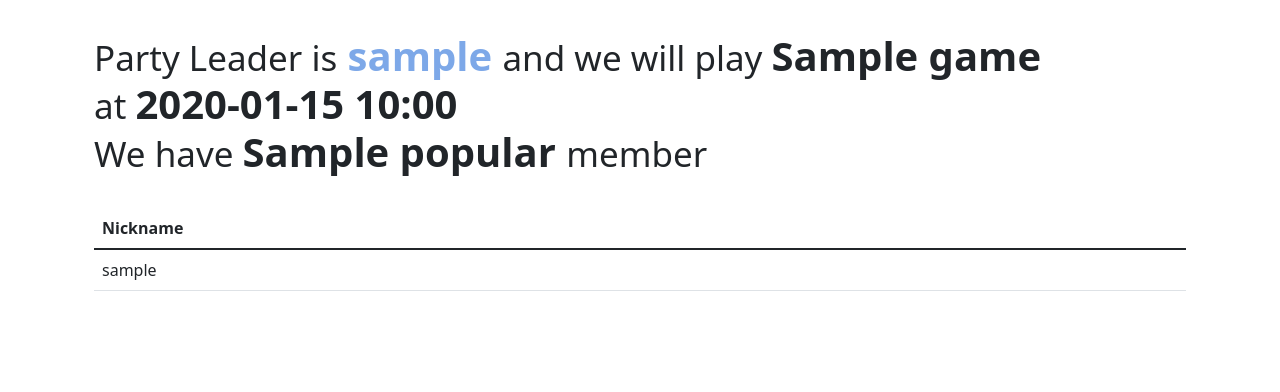
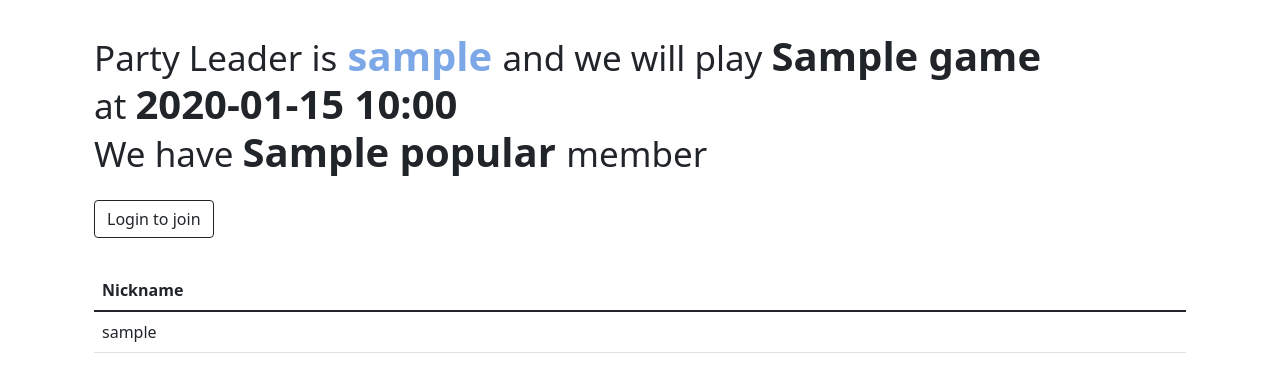
Before and after one commit to wbjeon2k/CSE421DB, a Flask app: template web/templates/partyDetail.html in a window 1280 px wide. Shown: the part 210-602 px from the top of the page. Run offline with Flask 2, Linux system fonts and the light colour scheme; the template is opened without the code that fills it: most values are stand-ins (such as "Sample title", 1, 10 or a date in 2020); parts of the project's set-up code (start-up, migrations or seed data) failed here and were passed over; some libraries are stand-ins or nearby versions.

Commit message:
redesign party join button

```diff
--- a/web/static/css/partydetail.css
+++ b/web/static/css/partydetail.css
@@ -1,3 +1,6 @@
 #member-list {
     margin-top: 2em;
 }
+.action-btn {
+    margin-top: 1em;
+}
--- a/web/templates/partyDetail.html
+++ b/web/templates/partyDetail.html
@@ -23,13 +23,17 @@
         <strong>{{ party['playStartDatetime'].strftime('%Y-%m-%d %H:%M') }}</strong><br>
         <small>We have </small> <strong>{{ party['popular'] }}</strong> <small>member{% if party['popular'] > 1 %}s{% endif %}</small>
     </h1>
-    {% if session.get('user') %}
-        {% if not is_my_party %}
-        <a href="join/" class="btn btn-primary">Join</a>
-        {% else %}
-        <a href="secession/" class="btn btn-primary">Secession</a>
-        {% endif %}
+
+    {% if not session.get('user') %}
+        <a href="/login/" class="btn btn-outline-dark action-btn">Login to join</a>
+    {% elif session['user'] not in members %}
+        <a href="/join/" class="btn btn-dark action-btn">Join</a>
+    {% elif session['user']['service_user_id'] == party['leaderID'] %}
+        <a href="$" class="btn btn-outline-secondary action-btn disabled" disabled>You are the party leader; cannot secession</a>
+    {% else %}
+        <a href="/secession/" class="btn btn-outline-danger action-btn">Secession</a>
     {% endif %}
+
     <table id="member-list" class="table">
         <thead>
           <tr>
```
